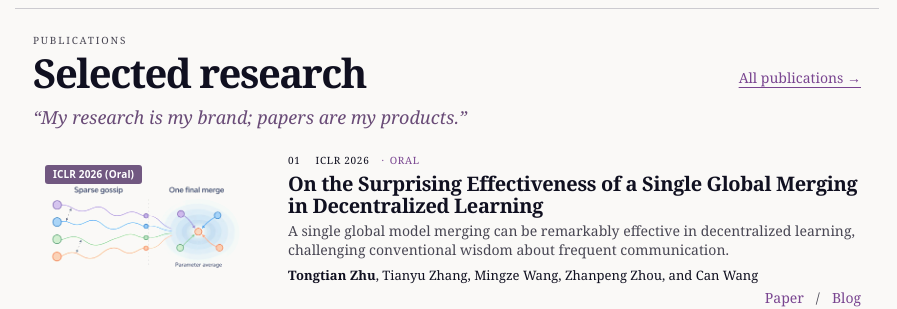
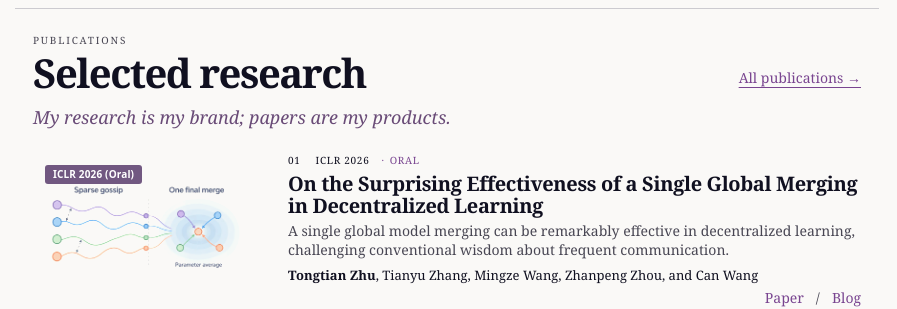
Before and after one commit to Raiden-Zhu/Raiden-Zhu.github.io, a Jekyll site: the page built from _pages/about.md, in a window 1280 px wide. Shown: the part 524-833 px from the top of the page, without its empty margins (193-1090 px from the left). Built offline with Jekyll 4.4.1, drawn with Linux system fonts in a browser that asks for light colours.

Commit message:
Remove quotes from research motto

```diff
--- a/_pages/about.md
+++ b/_pages/about.md
@@ -29,7 +29,7 @@ permalink: /
   </section>
   <section class="research" id="research" aria-labelledby="research-heading">
     <div class="section-heading"><div><p class="eyebrow">Publications</p><h2 id="research-heading">Selected research</h2></div><a href="/publications/">All publications →</a></div>
-    <p class="research-motto">“My research is my brand; papers are my products.”</p>
+    <p class="research-motto">My research is my brand; papers are my products.</p>
     <article class="paper" id="single-merging">
       <a class="paper-visual" href="https://openreview.net/forum?id=lWGMbJRCtQ" aria-label="Read the single global merging paper"><span class="venue-badge">ICLR 2026 (Oral)</span><img src="/assets/img/publication_preview/single-merge-hd.webp" alt="Concept illustration: local training with sparse gossip followed by one final parameter average" width="1672" height="940" loading="lazy"></a>
       <div class="paper-body">
```
